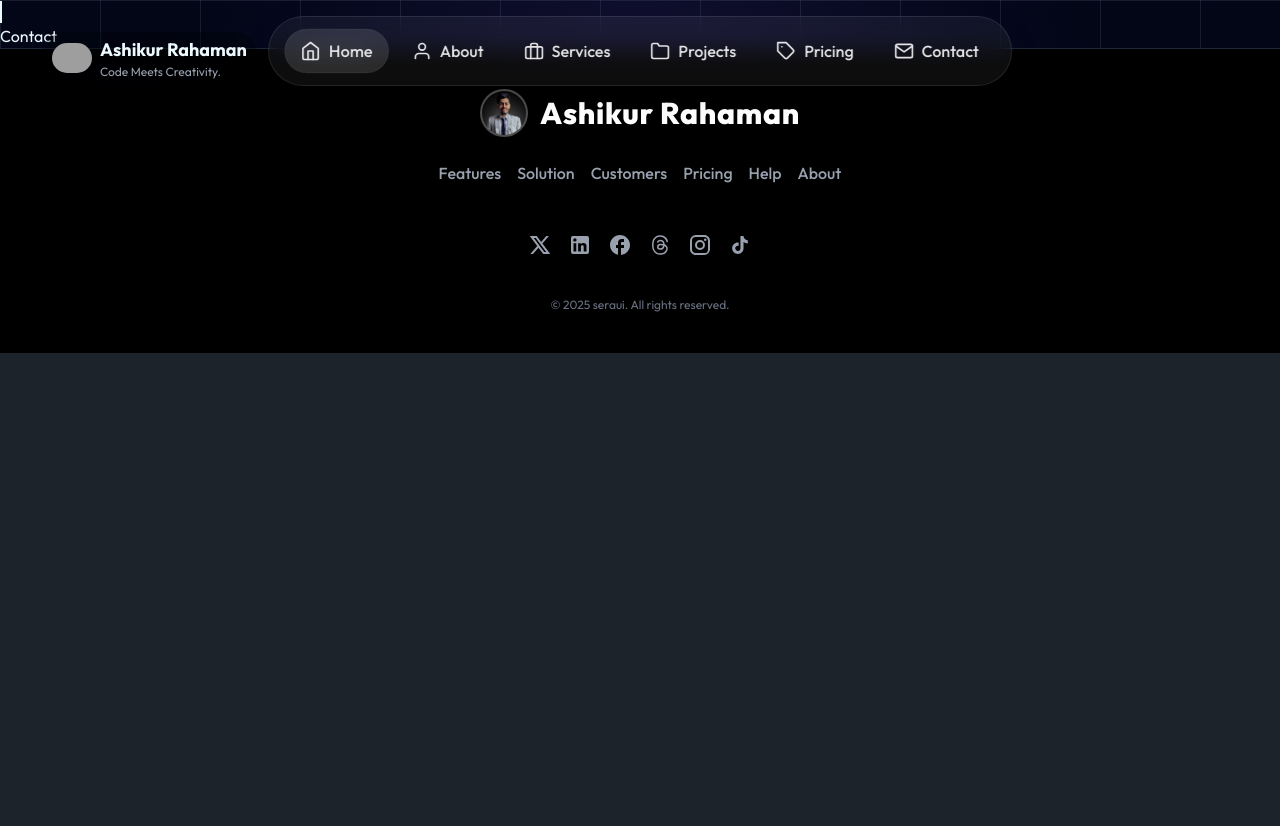
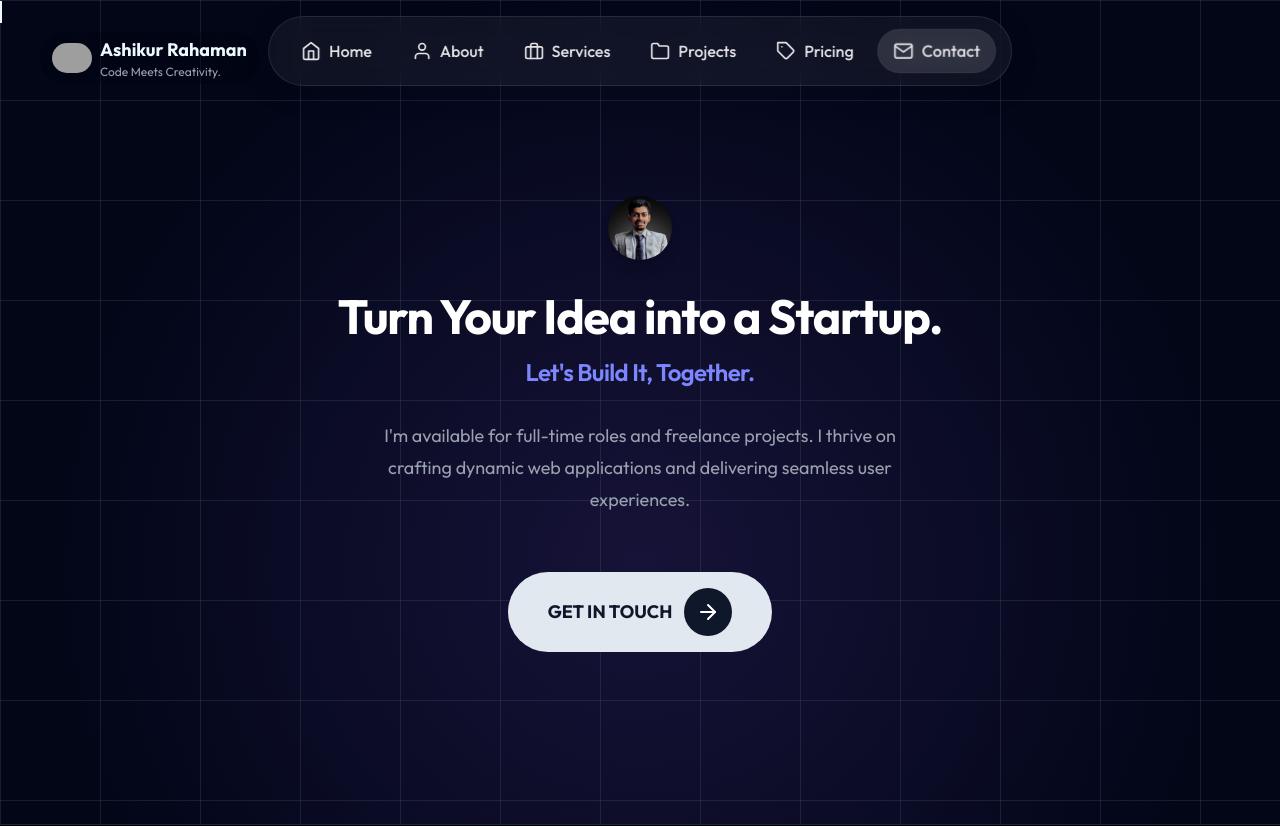
Before and after one commit to aashikur/AshikDevX, a React (Vite) app: page /contact in a window 1280 px wide. Shown: the top 826 px of the page. Before the commit the page ends 800 px from the top, so only its background shows below. Built offline with nearby package versions, Linux system fonts and the light colour scheme; no server answers; grey boxes are pictures that could not be loaded.

Commit message:
footer Link

```diff
--- a/src/Routers/mainRoutes.jsx
+++ b/src/Routers/mainRoutes.jsx
@@ -3,6 +3,10 @@ import RootLayout from "../layouts/RootLayout";
 import Home from "../pages/frontend/Home/Home";
 import About from "@/pages/frontend/About/About";
 import Error from "@/pages/Error";
+import ContactPage from "@/pages/contact/ContactPage";
+import ServicesSection from "@/pages/frontend/Home/sections/ServicesSection";
+import PricingSection from "@/pages/frontend/Home/sections/PricingSection2";
+import CTAGetInTouch from "@/pages/frontend/Home/sections/CTAGetInTouch";
 
 
 const mainRoutes = createBrowserRouter([
@@ -21,12 +25,21 @@ const mainRoutes = createBrowserRouter([
       },
       {
         path: "/projects",
-        element: <div>Projects</div>,
+        element:         <div className='min-h-svh flex items-center flex-col justify-center'>
+            <div className='min-h-svh flex items-center flex-col justify-center'>
+                <></>
+            </div>
+        </div>,
       },
 
       {
         path: "/services",
-        element: <div>Services</div>,
+        element:        <div className='min-h-svh flex items-center flex-col justify-center'>
+            <div className='min-h-svh flex items-center flex-col justify-center'>
+                <ServicesSection></ServicesSection>
+                <PricingSection></PricingSection>
+            </div>
+        </div>,
       },
       {
         path: "/skills",
@@ -34,7 +47,7 @@ const mainRoutes = createBrowserRouter([
       },
       {
         path: "/contact",
-        element: <div>Contact</div>,
+        element: <ContactPage/>,
       },
 
     ],
--- /dev/null
+++ b/src/pages/contact/ContactPage.jsx
@@ -0,0 +1,14 @@
+import CTAGetInTouch from '@/pages/frontend/Home/sections/CTAGetInTouch';
+import React from 'react';
+
+const ContactPage = () => {
+    return (
+        <div className='min-h-svh flex items-center flex-col justify-center'>
+            <div className='min-h-svh flex items-center flex-col justify-center'>
+                <CTAGetInTouch></CTAGetInTouch>
+            </div>
+        </div>
+    );
+};
+
+export default ContactPage;
--- a/src/pages/frontend/About/About.jsx
+++ b/src/pages/frontend/About/About.jsx
@@ -1,9 +1,10 @@
+import AboutMeSection from '@/pages/frontend/Home/sections/AboutMeSection';
 import React from 'react';
 
 const About = () => {
     return (
-        <div>
-            About
+        <div className='min-h-svh flex items-center flex-col justify-center'>
+            <AboutMeSection></AboutMeSection>
         </div>
     );
 };
```
